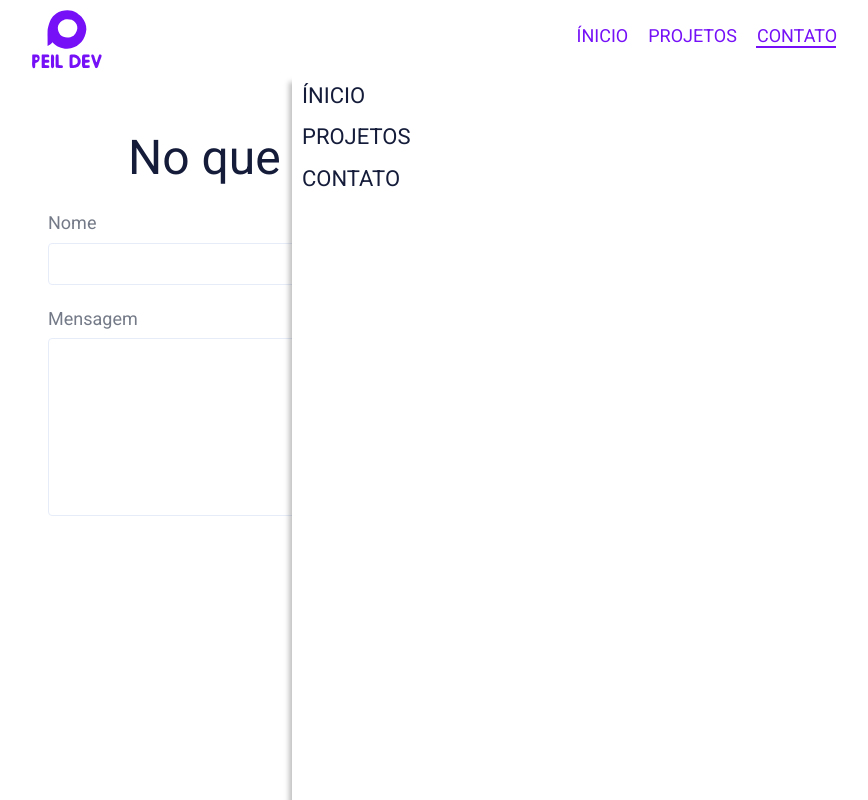
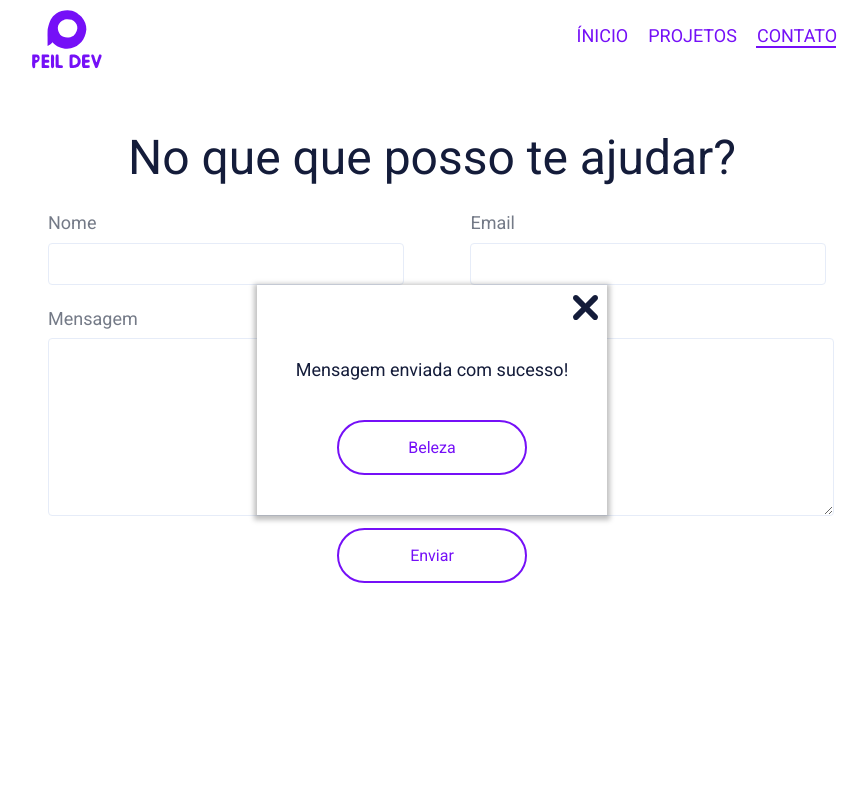
Before and after one commit to lpeil/Peil-Dev, a React (Create React App) app: page /contato in a window 1280 px wide. Shown: the whole page, without its empty margins (208-1076 px from the left). Built offline with nearby package versions, Linux system fonts and the light colour scheme.

Commit message:
Add Modal in Contact

```diff
--- a/src/components/Contato/index.js
+++ b/src/components/Contato/index.js
@@ -1,6 +1,9 @@
 import React from 'react';
 import styled from 'styled-components';
+import { TimelineLite } from "gsap/all";
 import emailjs from 'emailjs-com';
+
+import closeIcon from '../../assets/icons/close.svg';
 
 const Wrapper = styled.div`
     width: 100%;
@@ -99,10 +102,60 @@ const Line = styled.div`
     }
 `
 
+const ModalWrapper = styled.div`
+    position: fixed;
+    display: none;
+    justify-content: center;
+    align-items: center;
+    width: 100%;
+    height: 100vh;
+    top: 0;
+    left: 0;
+`
+
+const Modal = styled.div`
+    position: relative;
+    display: flex;
+    justify-content: center;
+    align-items: center;
+    flex-direction: column;
+    width: 350px;
+    max-width: 90%;
+    height: auto;
+    padding-bottom: 5vh;
+    background-color: #fff;
+    box-shadow: 0px 2px 5px 3px rgba(0,0,0,0.25);
+`
+
+const ModalClose = styled.div`
+    width: 92%;
+    height: 15px;
+    padding: 5px;
+    margin-top: 10px;
+    background-image: url(${closeIcon});
+    background-position: right center;
+    background-repeat: no-repeat;
+    background-size: contain;
+`
+
+const ModalText = styled.div`
+    width: 90%;
+    padding: 5vh 0;
+    font-size: 18px;
+    color: #141c3a;
+    text-align: center;
+`
+
 export default class Contato extends React.Component {
     constructor(props) {
         super(props);
-        this.state = { message: '', name: '', email: '' };
+
+        this.state = { message: '', name: '', email: '', modalText: 'Mensagem enviada com sucesso!' };
+
+        this.modal = '';
+        this.modalWrapper = '';
+        this.modalAnimation = new TimelineLite({ paused: false });
+
         this.handleChange = this.handleChange.bind(this);
         this.handleSubmit = this.handleSubmit.bind(this);
     }
@@ -111,6 +164,12 @@ export default class Contato extends React.Component {
         this.setState({
             [event.target.name]: event.target.value
         })
+    }
+
+    componentDidMount() {
+        this.modalAnimation
+            .to(this.modalWrapper, 0, { css: {display: 'flex'} }, 0.5)
+            .from(this.modal, 0.5, { bottom: 500, autoAlpha: 0, delay: 0.5 }, 0.5);
     }
 
     handleSubmit(e) {
@@ -126,9 +185,11 @@ export default class Contato extends React.Component {
                 message_html: this.state.message
             }, userId
         ).then((response) => {
-            console.log('SUCCESS!', response.status, response.text);
+            this.setState({ modalText: 'Mensagem enviada com sucesso!'});
+            this.modalAnimation.play();
          }, (err) => {
-            console.log('FAILED...', err);
+            this.setState({ modalText: 'Erro!' + err});
+            this.modalAnimation.play();
          });
 
          this.setState({
@@ -141,6 +202,7 @@ export default class Contato extends React.Component {
 
     render() {
         return (
+            <>
                 <Wrapper>
                     <Title>No que que posso te ajudar?</Title>
                     <Form onSubmit={this.handleSubmit}>
@@ -181,6 +243,16 @@ export default class Contato extends React.Component {
                         <Button type="submit">Enviar</Button>
                     </Form>
                 </Wrapper>
+                <ModalWrapper ref={div => this.modalWrapper = div}>
+                    <Modal ref={div => this.modal = div}>
+                        <ModalClose onClick={ () => this.modalAnimation.reverse() }  />
+                        <ModalText>
+                            {this.state.modalText}
+                        </ModalText>
+                        <Button onClick={ () => this.modalAnimation.reverse() }>Beleza</Button>
+                    </Modal>
+                </ModalWrapper>
+            </>
         )
     }
 }
--- a/src/components/Home/HomeSobre.js
+++ b/src/components/Home/HomeSobre.js
@@ -119,7 +119,7 @@ const Description = styled.span`
     color: #000;
     line-height: 25px;
     font-size: 16px;
-    text-align: center;
+    text-align: justify;
 `
 
 const SubHead = styled.span`
--- a/src/components/Navbar/index.js
+++ b/src/components/Navbar/index.js
@@ -95,21 +95,32 @@ const MenuMobileIcon = styled.div`
 
 const MenuMobile = styled.div`
     position: fixed;
-    display: flex;
+    display: none;
     flex-flow: column nowrap;
-    width: 80%;
+    align-items: center;
+    width: 100%;
     height: calc(100vh - 75px);
     top: 75px;
     right: 0;
     background-color: #fff;
     box-shadow: -3px 7px 5px 0px rgba(0,0,0,0.25);
     z-index: 1000;
+
+    @media only screen and (max-width: 768px) {
+        display: flex;
+    }
 `
 
 const MenuMobileLink = styled(NavLink)`
-    margin: 1vh 10px;
+    margin: 2vh 0;
     font-size: 22px;
     color: #141c3a;
+    transition: 0.4s;
+
+    &.active {
+        color: #7510F7;
+        font-weight: bolder;
+    }
 `
 
 export default class Navbar extends React.Component {
@@ -141,14 +152,13 @@ export default class Navbar extends React.Component {
         window.addEventListener('scroll', this.listenScrollEvent)
 
         this.menuAnimation
-            .from(this.menu, 1, { left: 500 }, 0);
+            .from(this.menu, 1, { left: 800 }, 0);
     }
 
     handlerClick() {
         if(!this.state.open){
             this.menuAnimation.play();
             this.setState({open: true});
-            this.setState({boxShadow: '0px 5px 5px 0px rgba(0,0,0,0.25)'})
         } else {
             this.menuAnimation.reverse();
             this.setState({open: false});
--- a/src/components/Sobre/data.js
+++ b/src/components/Sobre/data.js
@@ -18,7 +18,7 @@ export const dataArray = [
         "head": "Desenvolvedor Front-end",
         "description": "Lorem ipsum dolor sit amet, consectetur adipiscing elit. Nulla interdum urna id velit eleifend laoreet.",
         "linguagenssubhead": "Linguagens que uso:",
-        "linguages": "HTML, CSS, React e React Native",
+        "linguages": "HTML, CSS, JavaScript, React e React Native",
         "devtoolsubhead": "Ferramentas que uso:",
         "tools": ["Styled Components", "GreenSock", "Bootstrap", "Material.io", "Materialize"],
 	},{
```
Also changed, not shown: src/assets/icons/close.svg (added). Lines whose indentation alone changed are shown as unchanged.
